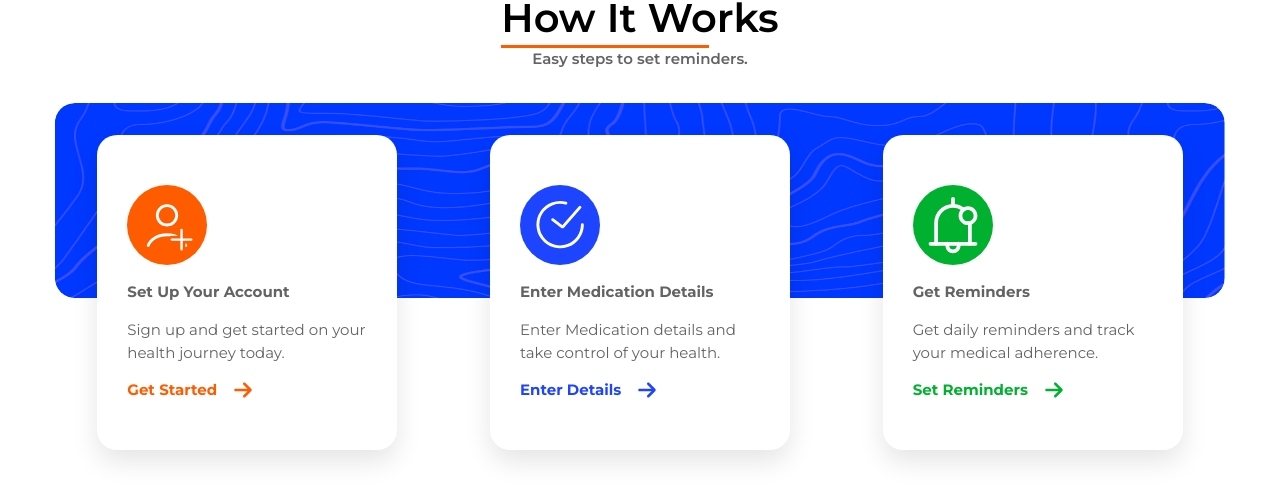
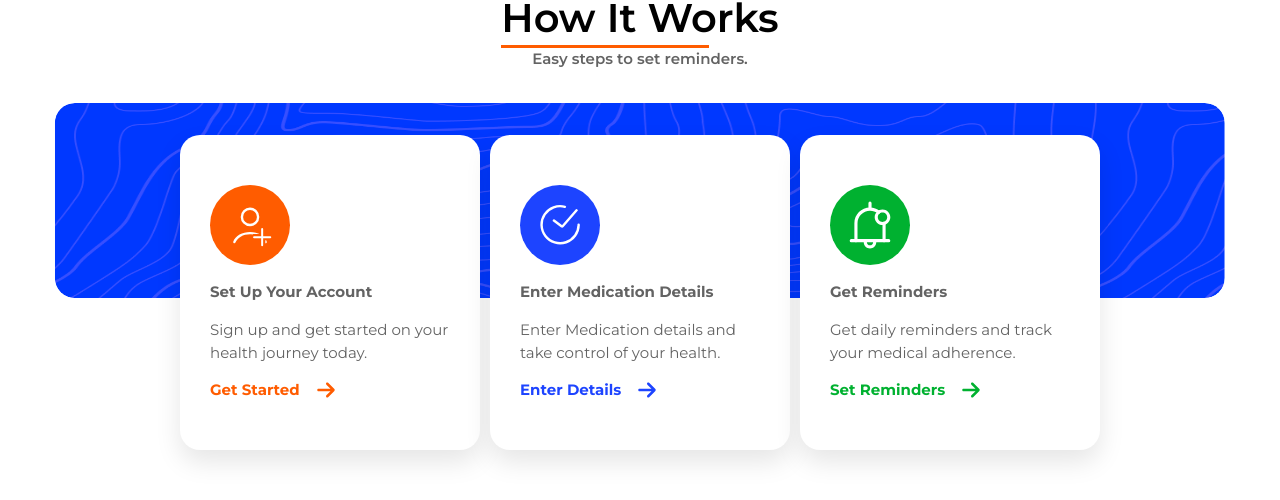
Before and after one commit to healthylife-track/healthylife-frontend, a Next.js app: page / in a window 1280 px wide. Shown: the part 791-1291 px from the top of the page. Built offline with nearby package versions, Linux system fonts and the light colour scheme.

Commit message:
refactor(styles): make styles reuseable accross different components

```diff
--- a/components/cards/how-it-works-card/how-it-works-card.styles.ts
+++ b/components/cards/how-it-works-card/how-it-works-card.styles.ts
@@ -1,86 +1,8 @@
-import getRemValue from '@/utils/getRemValue';
+import { ICommonStyleProps, cardStyles } from '@/styles/common.styles';
 import styled from 'styled-components';
 
-export interface IHowItWorksCardStyleProps {
-  isPrimary?: boolean;
-  isTertiary?: boolean;
-}
+export interface IHowItWorksCardStyleProps extends ICommonStyleProps {}
 
 export const HowItWorksCardContainer = styled.div<IHowItWorksCardStyleProps>`
-  background-color: rgb(var(--color-white));
-  border-radius: ${getRemValue(20)};
-  padding: ${getRemValue(50)} ${getRemValue(30)};
-  margin: 0 auto;
-  margin-bottom: ${getRemValue(50)};
-  max-width: ${getRemValue(300)};
-  box-shadow: 0px 12px 26px rgba(var(--color-black), 0.1);
-  transition: transform 0.2s ease-in-out;
-  cursor: pointer;
-
-  &:hover {
-    transform: scale(1.03);
-  }
-
-  & > p {
-    margin: 1rem 0;
-  }
-
-  & > p:first-of-type {
-    font-size: ${18};
-    font-weight: 700;
-  }
-
-  & > button {
-    color: rgb(var(--color-secondary-o));
-    font-weight: 700;
-    display: flex;
-    gap: 1rem;
-
-    ${({ isPrimary }) =>
-      isPrimary &&
-      `
-      color: rgb(var(--color-primary));
-   `}
-
-    ${({ isTertiary }) =>
-      isTertiary &&
-      `
-      color: rgb(var(--color-tertiary));
-   `}
-
-      & > svg {
-      width: ${getRemValue(20)};
-      height: ${getRemValue(20)};
-      fill: currentColor;
-    }
-  }
+  ${cardStyles}
 `;
-
-export const CardIconContainer = styled.div<IHowItWorksCardStyleProps>`
-  width: ${getRemValue(80)};
-  height: ${getRemValue(80)};
-  padding: ${getRemValue(10)};
-  background-color: rgb(var(--color-secondary-o));
-  display: flex;
-  align-items: center;
-  justify-content: center;
-  border-radius: 50%;
-
-  ${({ isPrimary }) =>
-    isPrimary &&
-    `
-      background-color: rgb(var(--color-primary));
-   `}
-
-  ${({ isTertiary }) =>
-    isTertiary &&
-    `
-      background-color: rgb(var(--color-tertiary));
-   `}
-
-   & > svg {
-    fill: rgb(var(--color-white));
-    width: ${getRemValue(60)};
-    height: ${getRemValue(60)};
-  }
-`;
--- a/styles/common.styles.ts
+++ b/styles/common.styles.ts
@@ -1,9 +1,13 @@
 import getRemValue from '@/utils/getRemValue';
-import styled from 'styled-components';
+import styled, { css } from 'styled-components';
 
-interface ICommonStyleProps {
+export interface ICommonStyleProps {
   isPrimary?: boolean;
   isCentered?: boolean;
+  isTertiary?: boolean;
+  bg1?: boolean;
+  bg2?: boolean;
+  bg3?: boolean;
 }
 
 export const SectionHeaderText = styled.p<ICommonStyleProps>`
@@ -46,3 +50,112 @@ export const SectionHeaderText = styled.p<ICommonStyleProps>`
     font-size: ${getRemValue(40)};
   }
 `;
+
+export const cardStyles = css<ICommonStyleProps>`
+  background-color: rgb(var(--color-white));
+  border-radius: ${getRemValue(20)};
+  padding: ${getRemValue(50)} ${getRemValue(30)};
+  margin-bottom: ${getRemValue(50)};
+  width: 100%;
+  max-width: ${getRemValue(300)};
+  box-shadow: 0px 12px 26px rgba(var(--color-black), 0.1);
+  transition: transform 0.2s ease-in-out;
+  cursor: pointer;
+
+  ${({ bg1 }) =>
+    bg1 &&
+    `
+      background-color: rgb(var(--color-secondary-o), 0.1);
+   `}
+
+  ${({ bg2 }) =>
+    bg2 &&
+    `
+      background-color: rgb(var(--color-secondary-b), 0.1);
+   `}
+
+   ${({ bg3 }) =>
+    bg3 &&
+    `
+      background-color: rgb(var(--color-primary), 0.1);
+   `}
+
+  &:hover {
+    transform: scale(1.03);
+  }
+
+  & > p {
+    margin: 1rem 0;
+  }
+
+  & > p:first-of-type {
+    font-size: ${18};
+    font-weight: 700;
+  }
+
+  & > button {
+    color: rgb(var(--color-secondary-o));
+    font-weight: 700;
+    display: flex;
+    gap: 1rem;
+
+    ${({ isPrimary }) =>
+      isPrimary &&
+      `
+      color: rgb(var(--color-primary));
+   `}
+
+    ${({ isTertiary }) =>
+      isTertiary &&
+      `
+      color: rgb(var(--color-tertiary));
+   `}
+
+      & > svg {
+      width: ${getRemValue(20)};
+      height: ${getRemValue(20)};
+      fill: currentColor;
+    }
+  }
+`;
+
+export const CardIconContainer = styled.div<ICommonStyleProps>`
+  width: ${getRemValue(80)};
+  height: ${getRemValue(80)};
+  padding: ${getRemValue(15)};
+  background-color: rgb(var(--color-secondary-o));
+  display: flex;
+  align-items: center;
+  justify-content: center;
+  border-radius: 50%;
+
+  ${({ isPrimary }) =>
+    isPrimary &&
+    `
+      background-color: rgb(var(--color-primary));
+   `}
+
+  ${({ isTertiary }) =>
+    isTertiary &&
+    `
+      background-color: rgb(var(--color-tertiary));
+   `}
+
+   ${({ bg2 }) =>
+    bg2 &&
+    `
+      background-color: rgb(var(--color-secondary-b));
+   `}
+
+   ${({ bg3 }) =>
+    bg3 &&
+    `
+      background-color: rgb(var(--color-primary));
+   `}
+
+   & > svg {
+    fill: rgb(var(--color-white));
+    width: ${getRemValue(60)};
+    height: ${getRemValue(60)};
+  }
+`;
```
Also changed, not shown: components/cards/how-it-works-card/how-it-works-card.tsx (+3 -6 lines).
